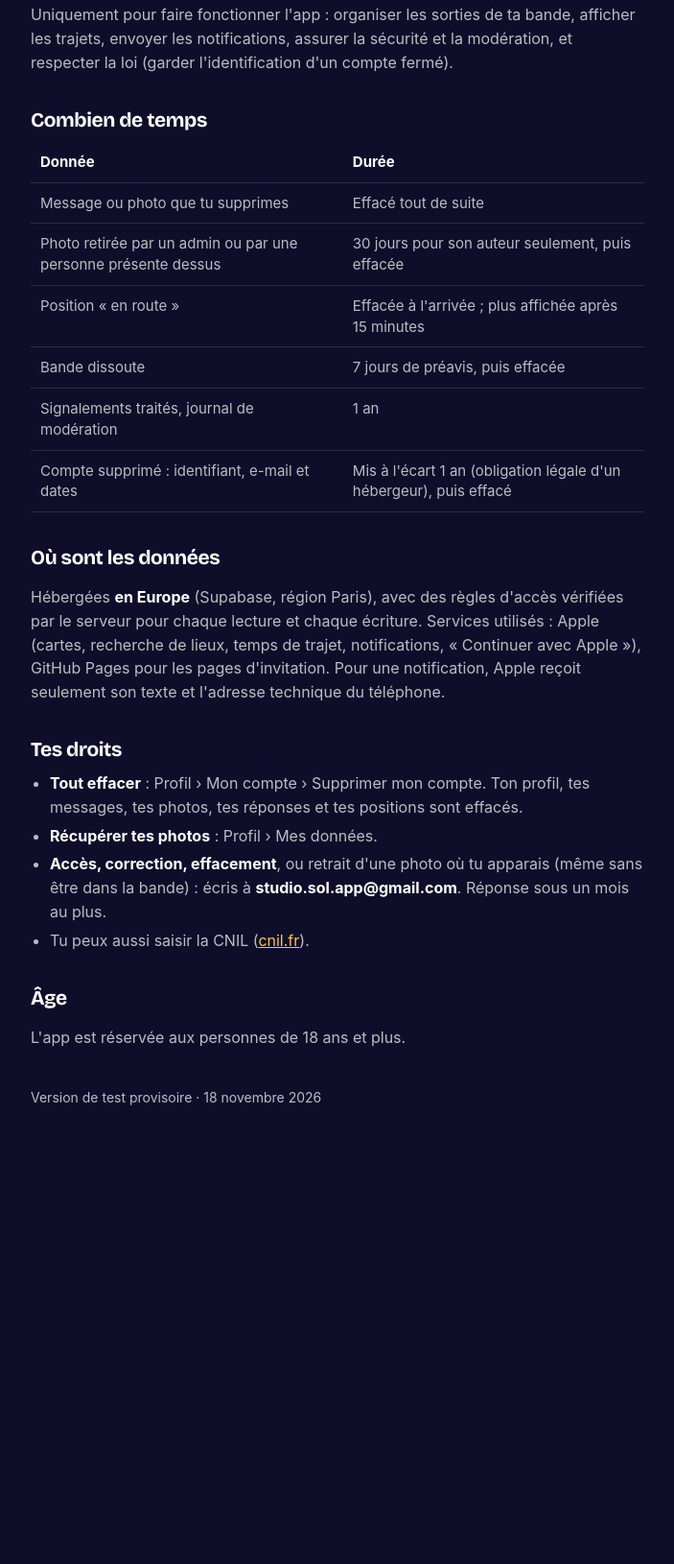
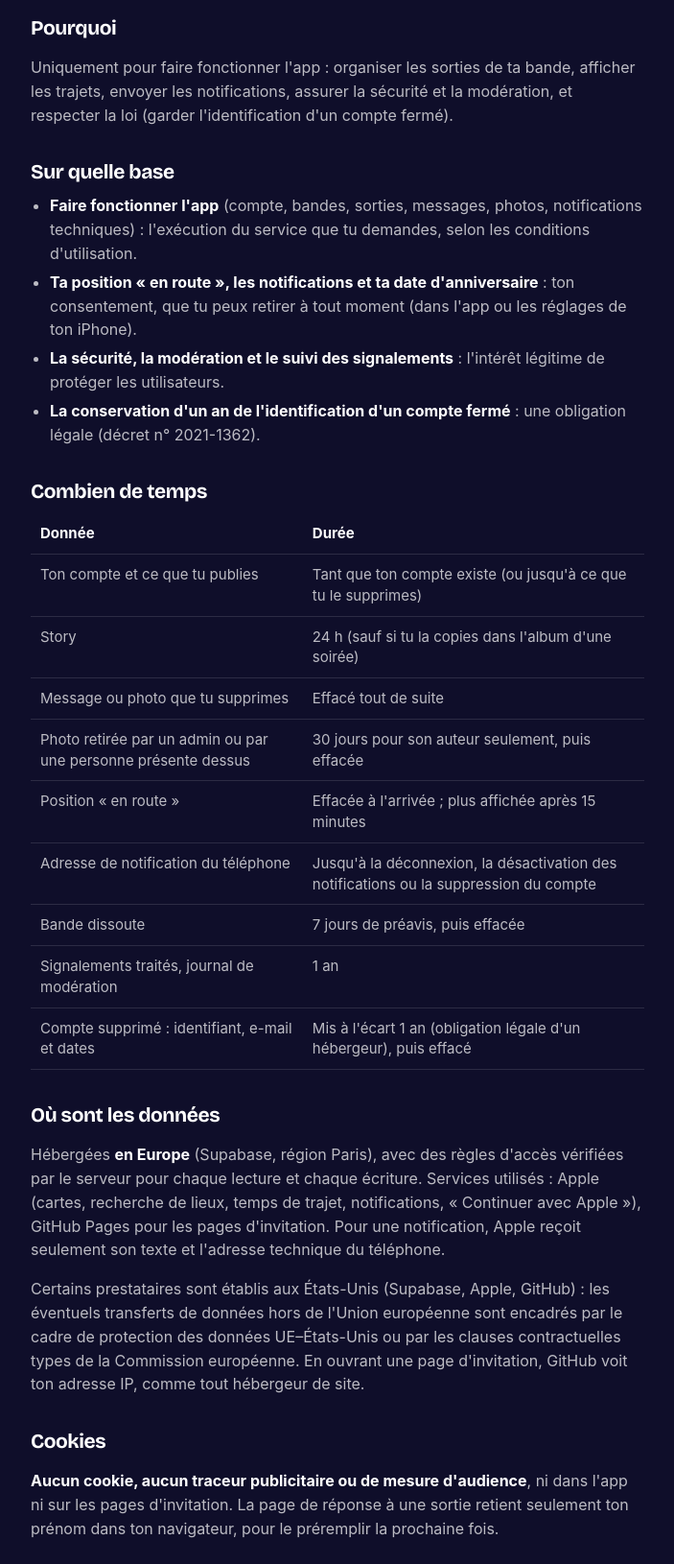
Before and after one commit to studio-lab-app/studio-lab-app.github.io, a plain HTML site: page confidentialite/index.html in a window 1280 px wide. Shown: the part 1167-2797 px from the top of the page at 96% size, without its empty margins (288-991 px from the left). Before the commit the page ends 2376 px from the top, so only its background shows below. Drawn offline with Linux system fonts and the light colour scheme.

Commit message:
Confidentialité : bases légales, droits, durées, transferts, cookies

```diff
--- a/confidentialite/index.html
+++ b/confidentialite/index.html
@@ -54,6 +54,7 @@ a { color: #FFC24A; }
     <li><strong>Ta position</strong>, seulement quand tu touches « Je suis en route » : partagée avec la bande de la sortie, à l'aller uniquement, et effacée dès que tu arrives ou que tu changes d'avis. Jamais au retour, jamais en arrière-plan sans ce geste.</li>
     <li><strong>L'adresse technique de ton téléphone</strong> pour les notifications, si tu les acceptes.</li>
     <li><strong>Tes signalements et blocages</strong>, pour la modération.</li>
+    <li><strong>Si tu réponds sans l'app</strong> (page d'invitation à une sortie) : ton prénom et ta réponse, visibles par la bande qui t'a invité.</li>
   </ul>
   <p>Ce que tu écris à Sol (l'assistant de l'app) reste sur ton téléphone : il n'est envoyé à personne et n'est pas gardé. Les temps de trajet sont calculés et gardés sur ton téléphone.</p>
 
@@ -67,12 +68,23 @@ a { color: #FFC24A; }
   <h2>Pourquoi</h2>
   <p>Uniquement pour faire fonctionner l'app : organiser les sorties de ta bande, afficher les trajets, envoyer les notifications, assurer la sécurité et la modération, et respecter la loi (garder l'identification d'un compte fermé).</p>
 
+  <h2>Sur quelle base</h2>
+  <ul>
+    <li><strong>Faire fonctionner l'app</strong> (compte, bandes, sorties, messages, photos, notifications techniques) : l'exécution du service que tu demandes, selon les conditions d'utilisation.</li>
+    <li><strong>Ta position « en route », les notifications et ta date d'anniversaire</strong> : ton consentement, que tu peux retirer à tout moment (dans l'app ou les réglages de ton iPhone).</li>
+    <li><strong>La sécurité, la modération et le suivi des signalements</strong> : l'intérêt légitime de protéger les utilisateurs.</li>
+    <li><strong>La conservation d'un an de l'identification d'un compte fermé</strong> : une obligation légale (décret n° 2021-1362).</li>
+  </ul>
+
   <h2>Combien de temps</h2>
   <div class="tbl"><table>
     <tr><th>Donnée</th><th>Durée</th></tr>
+    <tr><td>Ton compte et ce que tu publies</td><td>Tant que ton compte existe (ou jusqu'à ce que tu le supprimes)</td></tr>
+    <tr><td>Story</td><td>24 h (sauf si tu la copies dans l'album d'une soirée)</td></tr>
     <tr><td>Message ou photo que tu supprimes</td><td>Effacé tout de suite</td></tr>
     <tr><td>Photo retirée par un admin ou par une personne présente dessus</td><td>30 jours pour son auteur seulement, puis effacée</td></tr>
     <tr><td>Position « en route »</td><td>Effacée à l'arrivée ; plus affichée après 15 minutes</td></tr>
+    <tr><td>Adresse de notification du téléphone</td><td>Jusqu'à la déconnexion, la désactivation des notifications ou la suppression du compte</td></tr>
     <tr><td>Bande dissoute</td><td>7 jours de préavis, puis effacée</td></tr>
     <tr><td>Signalements traités, journal de modération</td><td>1 an</td></tr>
     <tr><td>Compte supprimé : identifiant, e-mail et dates</td><td>Mis à l'écart 1 an (obligation légale d'un hébergeur), puis effacé</td></tr>
@@ -80,13 +92,21 @@ a { color: #FFC24A; }
 
   <h2>Où sont les données</h2>
   <p>Hébergées <strong>en Europe</strong> (Supabase, région Paris), avec des règles d'accès vérifiées par le serveur pour chaque lecture et chaque écriture. Services utilisés : Apple (cartes, recherche de lieux, temps de trajet, notifications, « Continuer avec Apple »), GitHub Pages pour les pages d'invitation. Pour une notification, Apple reçoit seulement son texte et l'adresse technique du téléphone.</p>
+  <p>Certains prestataires sont établis aux États-Unis (Supabase, Apple, GitHub) : les éventuels transferts de données hors de l'Union européenne sont encadrés par le cadre de protection des données UE–États-Unis ou par les clauses contractuelles types de la Commission européenne. En ouvrant une page d'invitation, GitHub voit ton adresse IP, comme tout hébergeur de site.</p>
+
+  <h2>Cookies</h2>
+  <p><strong>Aucun cookie, aucun traceur publicitaire ou de mesure d'audience</strong>, ni dans l'app ni sur les pages d'invitation. La page de réponse à une sortie retient seulement ton prénom dans ton navigateur, pour le préremplir la prochaine fois.</p>
 
   <h2>Tes droits</h2>
   <ul>
     <li><strong>Tout effacer</strong> : Profil › Mon compte › Supprimer mon compte. Ton profil, tes messages, tes photos, tes réponses et tes positions sont effacés.</li>
     <li><strong>Récupérer tes photos</strong> : Profil › Mes données.</li>
-    <li><strong>Accès, correction, effacement</strong>, ou retrait d'une photo où tu apparais (même sans être dans la bande) : écris à <strong>studio.sol.app@gmail.com</strong>. Réponse sous un mois au plus.</li>
+    <li><strong>Accès, correction, effacement, limitation, opposition</strong>, ou retrait d'une photo où tu apparais (même sans être dans la bande) : écris à <strong>studio.sol.app@gmail.com</strong>. Réponse sous un mois au plus.</li>
+    <li><strong>Portabilité</strong> : sur demande à la même adresse, tu reçois tes données dans un format courant (pas seulement tes photos).</li>
+    <li><strong>Retirer ton consentement</strong> à tout moment (position, notifications, date d'anniversaire), sans effet sur ce qui a été fait avant.</li>
+    <li><strong>Après ton décès</strong> : tu peux donner des directives sur le sort de tes données (loi Informatique et Libertés, article 85).</li>
     <li>Tu peux aussi saisir la CNIL (<a href="https://www.cnil.fr">cnil.fr</a>).</li>
+    <li>Si tu résides aux Émirats arabes unis, tu bénéficies aussi des droits prévus par la loi fédérale n° 45 de 2021 sur la protection des données personnelles.</li>
   </ul>
 
   <h2>Âge</h2>
```
